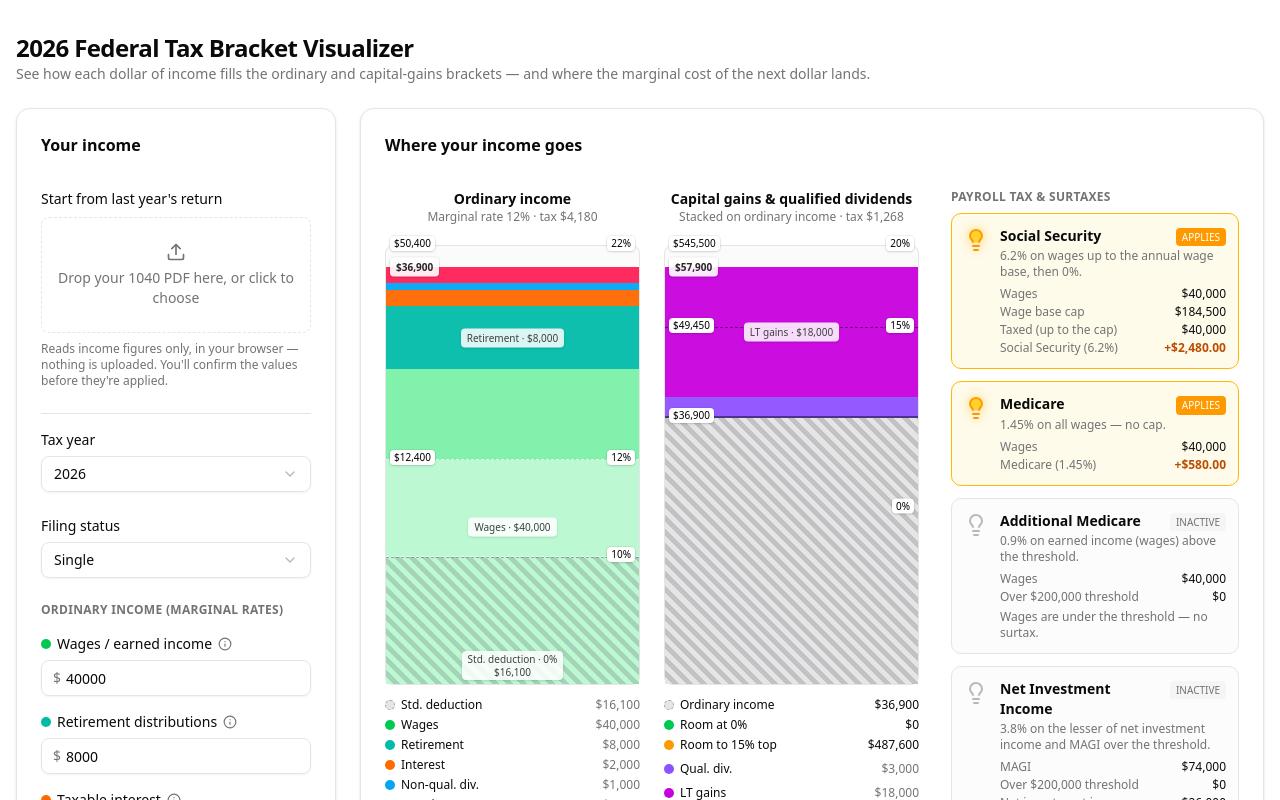
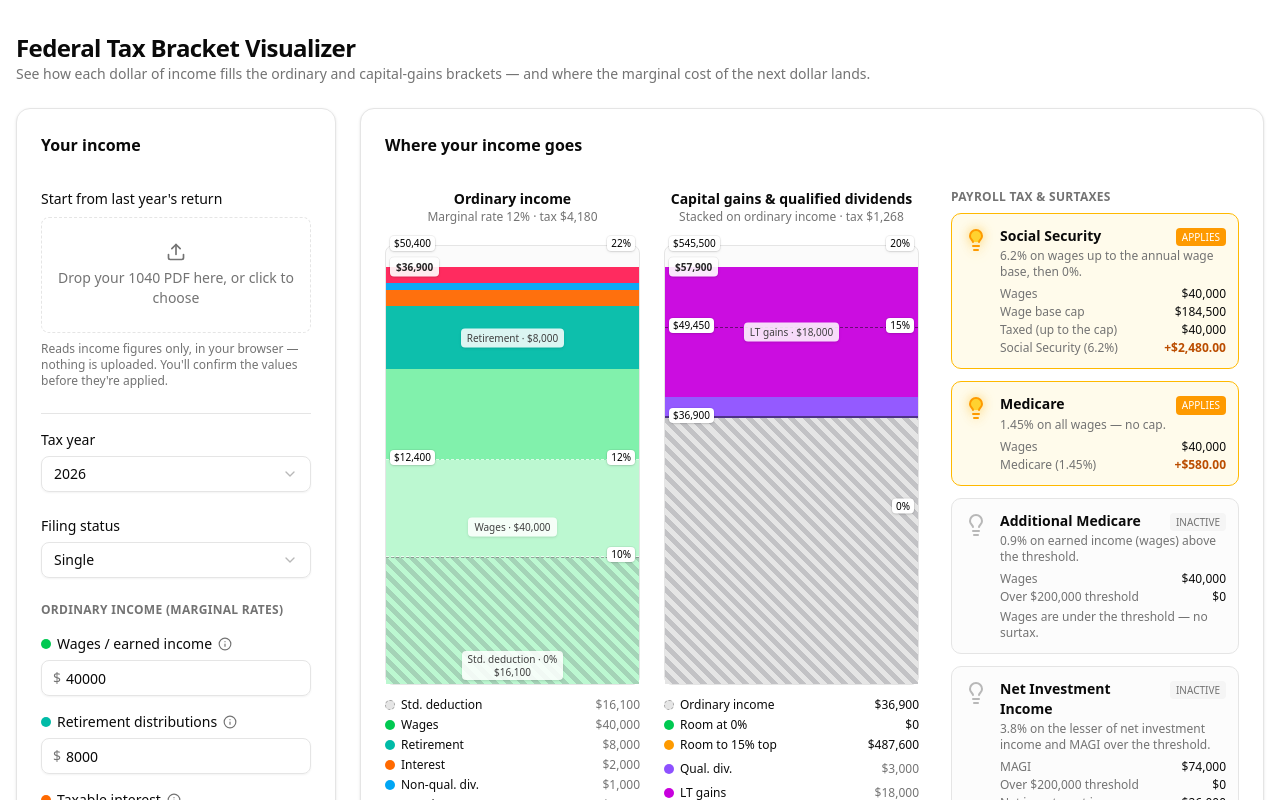
Before and after one commit to agrberg/tax-visualizer, a React (Vite) app: page / in a window 1280 px wide. Shown: the top 800 px of the page. Built offline with nearby package versions, Linux system fonts and the light colour scheme.

Commit message:
Remove select year from title as this shows multiple years
Also fix formatting drift in App.tsx from an editor without project
formatting config reformatting to a different wrap style than the rest
of the codebase.

```diff
--- a/src/App.tsx
+++ b/src/App.tsx
@@ -65,12 +65,10 @@ function App() {
     <TooltipProvider delayDuration={200}>
       <div className="mx-auto max-w-7xl overflow-x-clip px-4 py-6 sm:py-8">
         <header className="mb-6">
-          <h1 className="text-2xl font-bold tracking-tight">
-            {result.taxYear} Federal Tax Bracket Visualizer
-          </h1>
+          <h1 className="text-2xl font-bold tracking-tight">Federal Tax Bracket Visualizer</h1>
           <p className="text-sm text-muted-foreground">
-            See how each dollar of income fills the ordinary and capital-gains brackets — and where
-            the marginal cost of the next dollar lands.
+            See how each dollar of income fills the ordinary and capital-gains brackets — and where the marginal cost of
+            the next dollar lands.
           </p>
         </header>
 
@@ -153,8 +151,8 @@ function App() {
         </div>
 
         <footer className="mt-8 text-center text-xs text-muted-foreground">
-          Estimates for education, not tax advice. Federal only; excludes state tax, credits, and
-          many deductions. {result.taxYear} figures per {taxTablesFor(input.taxYear).source}.
+          Estimates for education, not tax advice. Federal only; excludes state tax, credits, and many deductions.{' '}
+          {result.taxYear} figures per {taxTablesFor(input.taxYear).source}.
         </footer>
       </div>
     </TooltipProvider>
```
